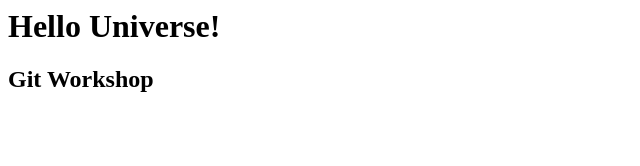
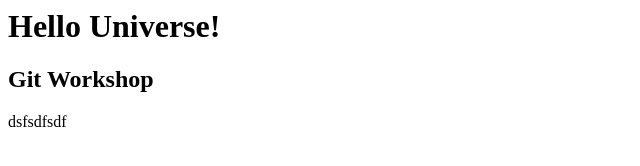
Before and after one commit to fakhri21/git-workxhop, a plain HTML site: page index.html in a window 1280 px wide. Shown: the full height of the page, 0-640 px from the left. Drawn offline with Linux system fonts and the light colour scheme.

Commit message:
tambah asal

```diff
--- a/index.html
+++ b/index.html
@@ -5,6 +5,6 @@
     <body>
         <h1>Hello Universe!</h1>
         <h2>Git Workshop</h2>
-
+    dsfsdfsdf
     </body>
 </html>
```
